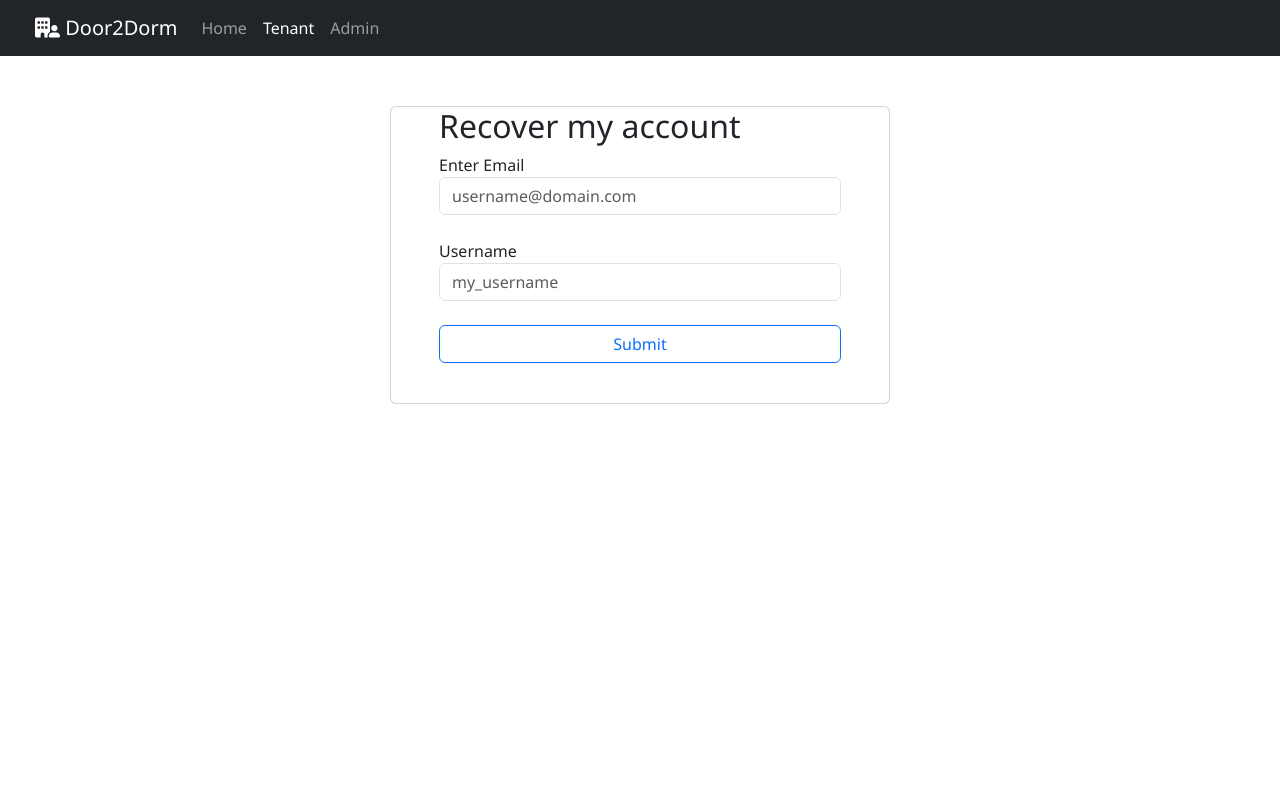
After one commit to Ciezo/door2dorm, a PHP site: page /views/tenant/tenant-forgot-pw.php in a window 1280 px wide. The commit adds this page. Run offline with PHP 8.4, Linux system fonts and the light colour scheme; data that the repository does not hold is empty; some libraries are stand-ins or nearby versions.

Commit message:
Account recovery thru email service
This is an implementation for the account recovery in Emailing a tenant who has forgotten their account credentials

```diff
--- /dev/null
+++ b/views/tenant/tenant-forgot-pw.php
@@ -0,0 +1,138 @@
+<?php
+require("../../config.php");
+session_start();
+
+$email = $username = "";
+$_err_email = $_err_username = "";
+
+// Check if form is submitted
+if (isset($_POST["recover-account"])) {
+    /** Form validation */
+    // Values to retrieve
+    /**
+     * name="recover-email"
+     * name="recover-username"
+     */
+    // Validate email
+    $input_email = trim($_POST["recover-email"]);
+    if (empty($input_email)) {
+        $_err_email = "Please, provide an email!";
+    }
+
+    else if (!filter_var($input_email, FILTER_VALIDATE_EMAIL)) {
+        $_err_email = "Please, enter a valid email!";
+    }
+
+    else {
+        $email = $input_email;
+    }
+
+
+
+    // Validate usernmae
+    $input_username = trim($_POST["recover-username"]);
+    if (empty($input_username)) {
+        $_err_username = "Please, provide a username!";
+    }
+
+    else {
+        $username = $input_username;
+    }
+
+
+
+    // Check if errors occured
+    if (empty($_err_email) && empty($_err_username)) {
+        // Assign them to SESSION VARIABLES
+        $_SESSION["email-recovery"] =  $email;
+        $_SESSION["username-recovery"] =  $username;
+
+        // Redirect to the email service page
+        header("location: ../../services/email/forgotPassword.php");
+    }
+
+}
+
+
+?>
+
+<!DOCTYPE html>
+<html lang="en">
+<head>
+    <meta charset="UTF-8">
+    <meta http-equiv="X-UA-Compatible" content="IE=edge">
+    <meta name="viewport" content="width=device-width, initial-scale=1.0">
+    <title>Forgot password</title>
+
+    <!-- Bootstrap from https://getbootstrap.com/ -->
+    <link href="https://cdn.jsdelivr.net/npm/bootstrap@5.3.0-alpha1/dist/css/bootstrap.min.css" rel="stylesheet" integrity="sha384-GLhlTQ8iRABdZLl6O3oVMWSktQOp6b7In1Zl3/Jr59b6EGGoI1aFkw7cmDA6j6gD" crossorigin="anonymous">
+    <link rel="stylesheet" href="https://maxcdn.bootstrapcdn.com/font-awesome/4.7.0/css/font-awesome.min.css">
+    <script src="https://cdn.jsdelivr.net/npm/bootstrap@5.3.0-alpha1/dist/js/bootstrap.bundle.min.js" integrity="sha384-w76AqPfDkMBDXo30jS1Sgez6pr3x5MlQ1ZAGC+nuZB+EYdgRZgiwxhTBTkF7CXvN" crossorigin="anonymous"></script>
+    <script src="https://kit.fontawesome.com/c36559a51c.js" crossorigin="anonymous"></script>
+
+    <!-- CSS Global theming and styles -->
+    <link href="../../css/globals.css" rel="stylesheet">
+
+    <!-- jQuery-->
+    <script src="https://code.jquery.com/jquery-3.6.3.js" integrity="sha256-nQLuAZGRRcILA+6dMBOvcRh5Pe310sBpanc6+QBmyVM=" crossorigin="anonymous"></script>
+    <script src="https://cdnjs.cloudflare.com/ajax/libs/popper.js/1.12.3/umd/popper.min.js" integrity="sha384-vFJXuSJphROIrBnz7yo7oB41mKfc8JzQZiCq4NCceLEaO4IHwicKwpJf9c9IpFgh" crossorigin="anonymous"></script>
+    <script src="https://maxcdn.bootstrapcdn.com/bootstrap/4.0.0-beta.2/js/bootstrap.min.js" integrity="sha384-alpBpkh1PFOepccYVYDB4do5UnbKysX5WZXm3XxPqe5iKTfUKjNkCk9SaVuEZflJ" crossorigin="anonymous"></script>
+    <style>
+        .wrapper {
+            padding-top: 50px;
+            margin: 0 auto;
+            width: 500px;
+        }
+        .navbar .navbar-brand {
+            padding-left: 35px;
+        }
+    </style>
+</head>
+<body>
+    <!-- Bootstrap navbar -->
+    <nav class="navbar navbar-expand-lg navbar-dark bg-dark">
+        <a class="navbar-brand" href="#">
+            <i class="fa-solid fa-building-user"></i>
+                Door2Dorm
+        </a>
+        <button class="navbar-toggler" type="button" data-toggle="collapse" data-target="#navbarNavAltMarkup" aria-controls="navbarNavAltMarkup" aria-expanded="true" aria-label="Toggle navigation">
+            <span class="navbar-toggler-icon"></span>
+        </button>
+        <div class="collapse navbar-collapse" id="navbarNavAltMarkup">
+            <div class="navbar-nav">
+                <a class="nav-item nav-link" href="../landing_page.php">Home <span class="sr-only"></span></a>
+                <a class="nav-item nav-link active" href="#">Tenant</a>
+                <a class="nav-item nav-link" href="../admin/admin-login.php">Admin</a>
+            </div>
+        </div>
+    </nav>
+
+    <!-- Content goes here -->
+    <div class="wrapper">
+       <div class="card px-5">
+            <h2>Recover my account</h2>
+            <form action="tenant-forgot-pw.php" method="POST">
+                <!-- Email -->
+                <div class="form-group">
+                    <label for="Email">Enter Email</label>
+                    <input name="recover-email" type="email" class="form-control <?php echo (!empty($_err_email)) ? 'is-invalid' : ''; ?>" value="<?php echo $email ; ?>" placeholder="username@domain.com">
+                    <span class="invalid-feedback"><?php echo $_err_email ;?></span>
+                </div>
+                <br>
+                <!-- Username -->
+                <div class="form-group">
+                    <label for="Username">Username</label>
+                    <input name="recover-username" type="text" class="form-control <?php echo (!empty($_err_username)) ? 'is-invalid' : ''; ?>" value="<?php echo $username ; ?>" placeholder="my_username">
+                    <span class="invalid-feedback"><?php echo $_err_username ;?></span>
+                </div>
+                <br>
+                <!-- Send -->
+                <div class="form-group">
+                    <input type="submit" name="recover-account" class="form-control btn btn-outline-primary">
+                </div>
+                <br>
+            </form>
+       </div>
+    </div>
+</body>
+</html>
--- a/views/tenant/tenant-login.php
+++ b/views/tenant/tenant-login.php
@@ -73,6 +73,7 @@ session_start();
                 <br>
                 <label>Password</label>
                 <input type="password" class="form-control" name="tenant-password" placeholder="" required="">
+                <a href="tenant-forgot-pw.php" class="btn btn-outline-danger mt-2">Forgot password?</a>
                 <input class="btn btn-primary" name="tenant-login" type="submit" value="LOGIN"><br>
             </form>
         </center>
```
Also changed, not shown: services/email/forgotPassword.php (added, +181 -0 lines), assets/images/checkmark_email_notif.png (added).
